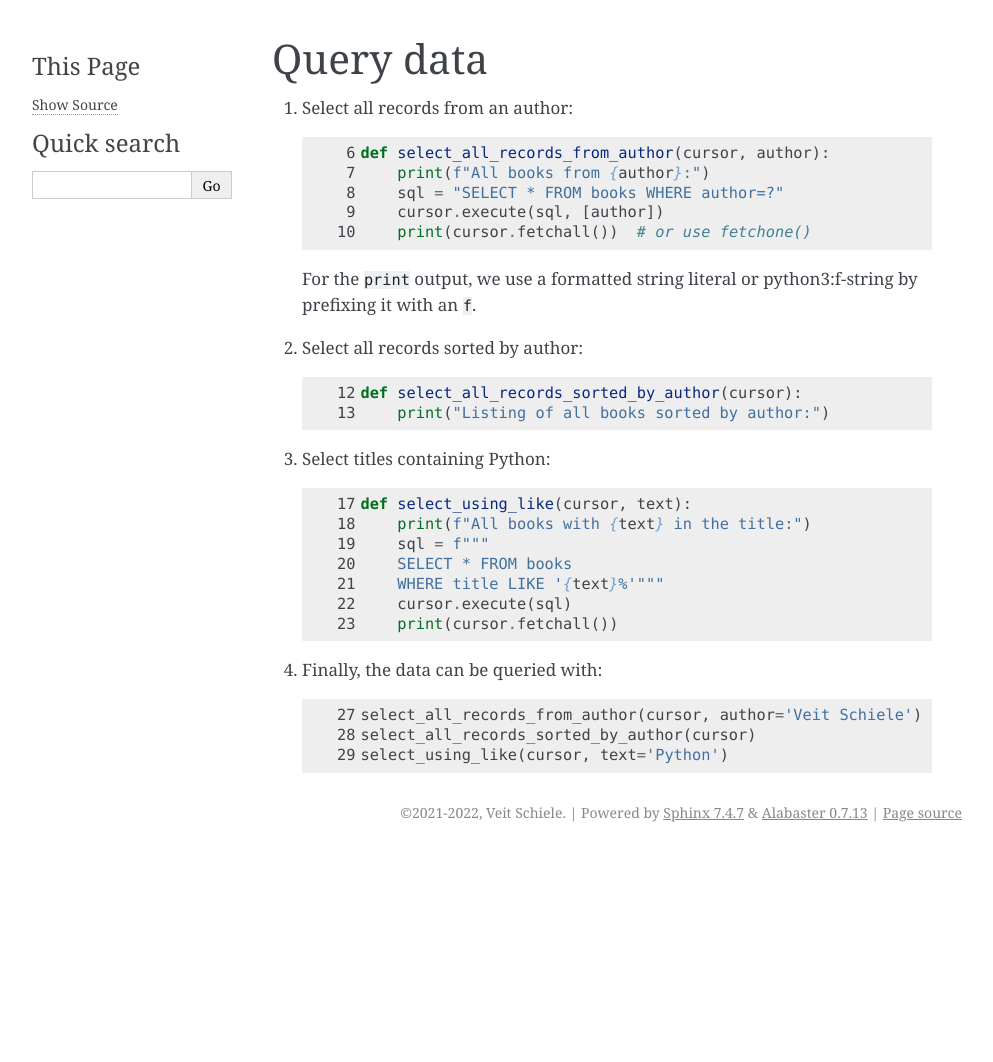
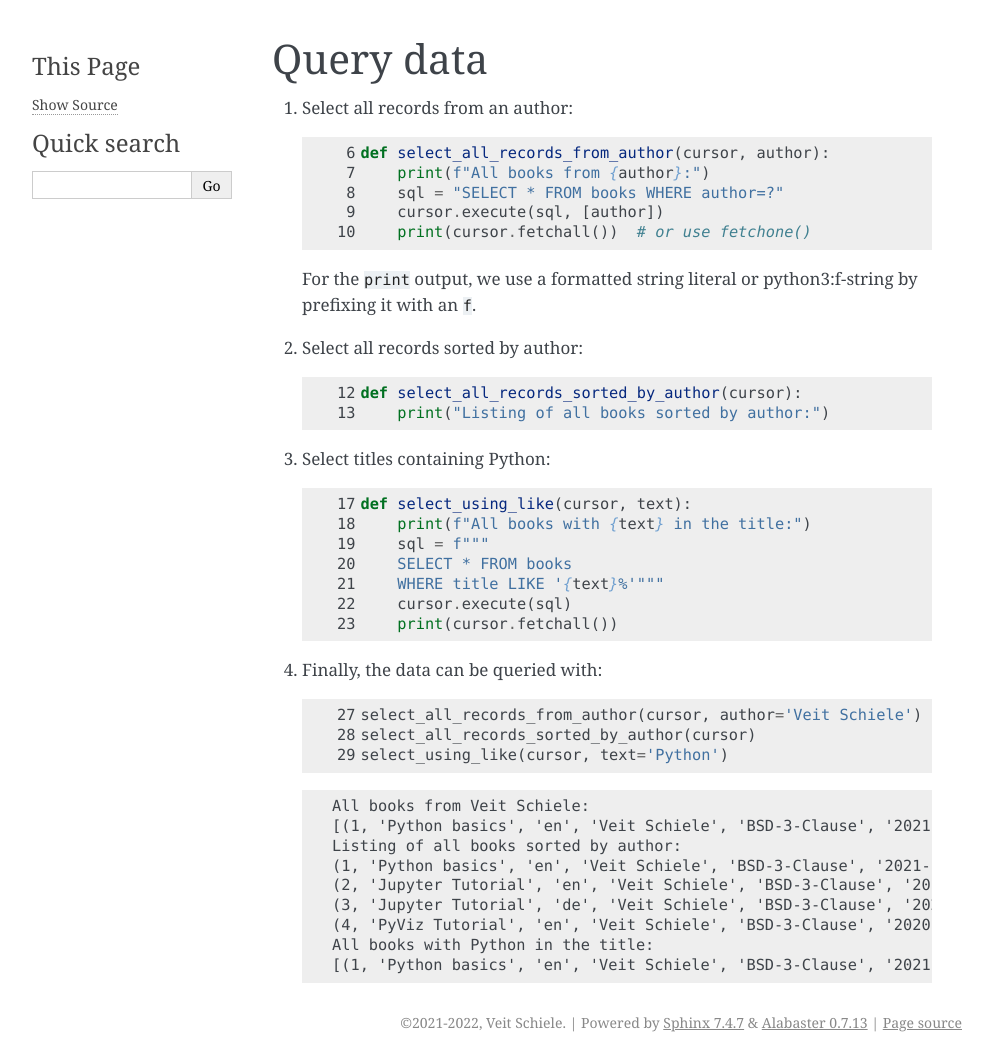
Before and after one commit to veit/python-basics-tutorial, a Sphinx documentation site: the page built from docs/save-data/query-data.rst, in a window 1280 px wide. Shown: the whole page, without its empty margins (148-1141 px from the left). Built offline with Sphinx 7.4.7, drawn with Linux system fonts in a browser that asks for light colours; pages that are not in the unit, such as notebooks, are missing from menus; before the commit the page ends 900 px from its top, so only the background shows below that.

Commit message:
:memo: Add output of data query

```diff
--- a/docs/save-data/query-data.rst
+++ b/docs/save-data/query-data.rst
@@ -31,3 +31,15 @@ Query data
       :language: python
       :lines: 25-27
       :lineno-start: 27
+
+   .. code-block:: rest
+
+    All books from Veit Schiele:
+    [(1, 'Python basics', 'en', 'Veit Schiele', 'BSD-3-Clause', '2021-10-28'), (2, 'Jupyter Tutorial', 'en', 'Veit Schiele', 'BSD-3-Clause', '2019-06-27'), (3, 'Jupyter Tutorial', 'de', 'Veit Schiele', 'BSD-3-Clause', '2020-10-26'), (4, 'PyViz Tutorial', 'en', 'Veit Schiele', 'BSD-3-Clause', '2020-04-13')]
+    Listing of all books sorted by author:
+    (1, 'Python basics', 'en', 'Veit Schiele', 'BSD-3-Clause', '2021-10-28')
+    (2, 'Jupyter Tutorial', 'en', 'Veit Schiele', 'BSD-3-Clause', '2019-06-27')
+    (3, 'Jupyter Tutorial', 'de', 'Veit Schiele', 'BSD-3-Clause', '2020-10-26')
+    (4, 'PyViz Tutorial', 'en', 'Veit Schiele', 'BSD-3-Clause', '2020-04-13')
+    All books with Python in the title:
+    [(1, 'Python basics', 'en', 'Veit Schiele', 'BSD-3-Clause', '2021-10-28')]
```
